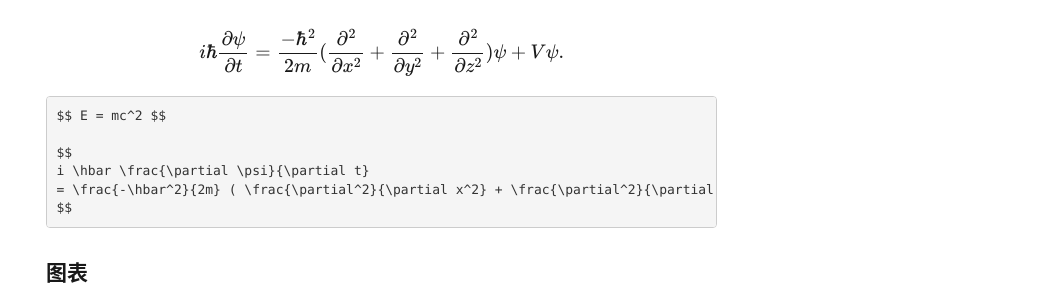
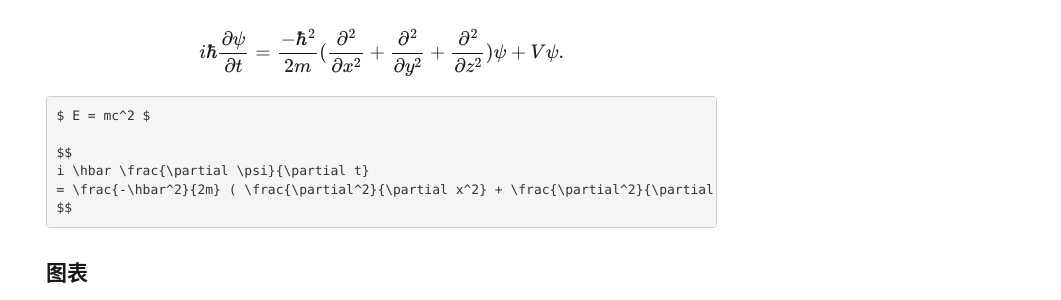
Before and after one commit to Fiveneves/Fiveneves.github.io, a Jekyll site: the page built from theme.html, in a window 1280 px wide and 900 px high, scrolled down 10690 px. Shown: the part 152-452 px from the top of the window, without its empty margins (219-1280 px from the left). Built offline with Jekyll 4.4.1, drawn with Linux system fonts in a browser that asks for light colours; nearby versions of some CDN libraries; emoji names are drawn with the system emoji font; formulas are drawn with MathJax 3; a script that is not in the unit is left out; comment, search, counter and statistics services are not loaded.

Commit message:
Update cn.md

````diff
--- a/_includes/docs/cn.md
+++ b/_includes/docs/cn.md
@@ -372,7 +372,7 @@
 
 示例：
 
-Inline math: $$ E = mc^2 $$
+Inline math: $ E = mc^2 $
 
 Display math:
 
@@ -382,7 +382,7 @@
 
 
 ```plaintext
-$$ E = mc^2 $$
+$ E = mc^2 $
 
 $$
 i \hbar \frac{\partial \psi}{\partial t}
````
